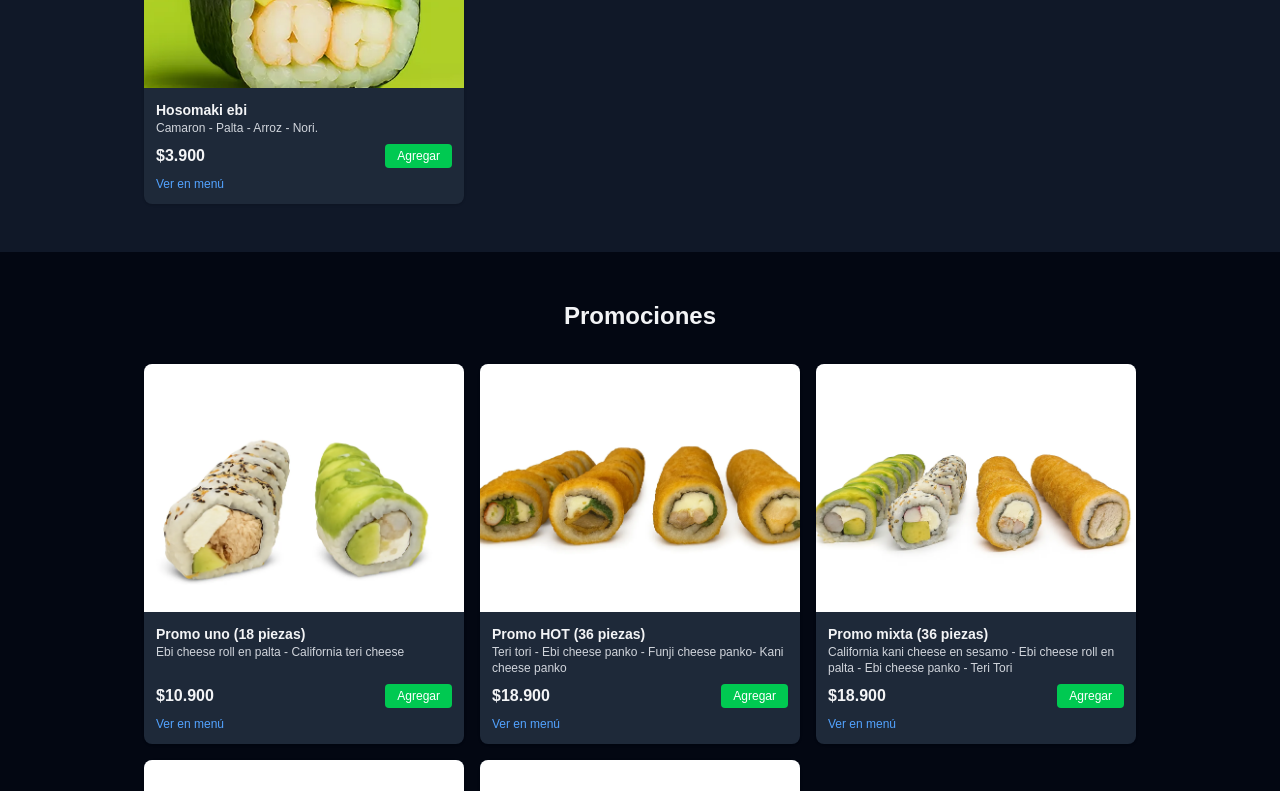
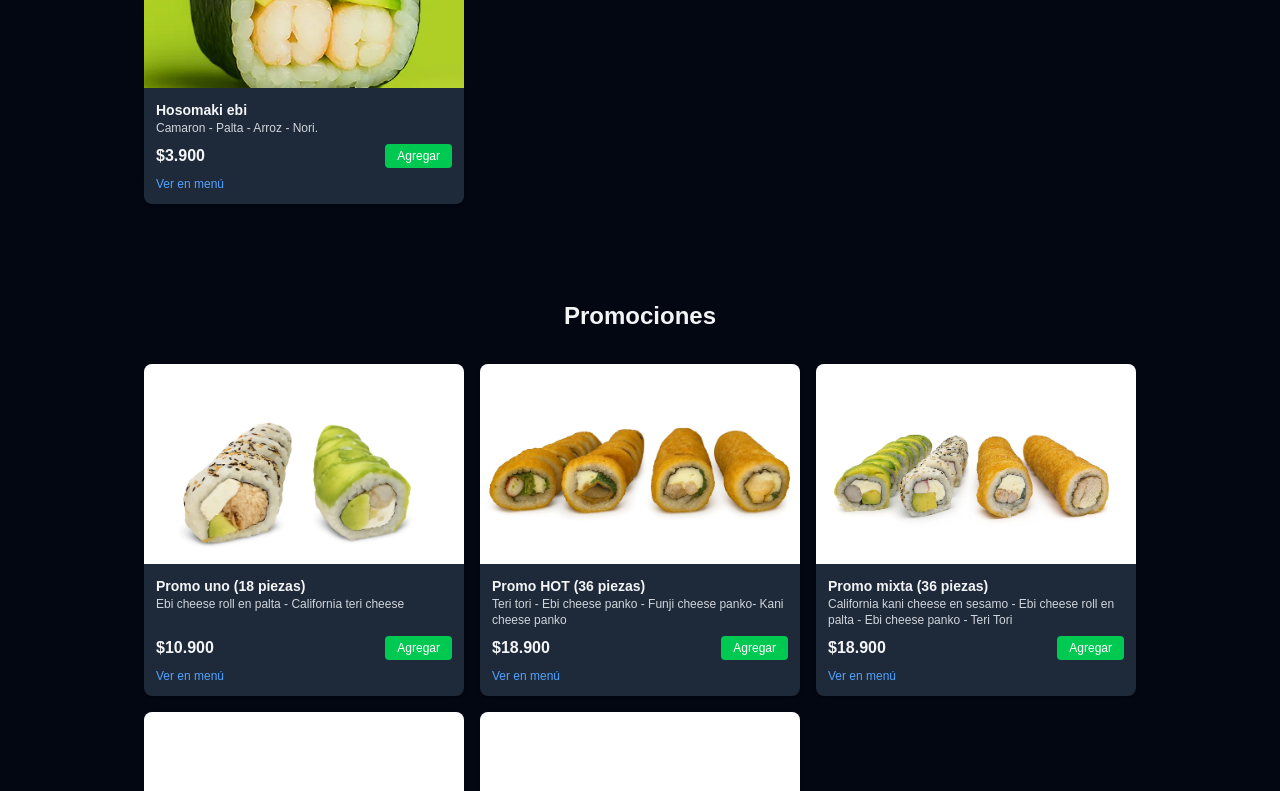
Before and after one commit to PulpFiction1234/Masushi, a Next.js app: page / in a window 1280 px wide. Shown: the part 1240-2031 px from the top of the page. Built offline with nearby package versions, Linux system fonts and the light colour scheme.

Commit message:
optimice index

```diff
--- /dev/null
+++ b/src/components/ProductSection.tsx
@@ -0,0 +1,81 @@
+import Image from "next/image";
+import { productos, type Producto } from "@/data/productos";
+import { formatCLP } from "@/utils/format";
+import { useCart } from "@/context/CartContext";
+import { animateToCart } from "@/utils/animateToCart";
+
+interface ProductSectionProps {
+  title: string;
+  productIds: number[];
+  linkBase: string;
+}
+
+export default function ProductSection({ title, productIds, linkBase }: ProductSectionProps) {
+  const { addToCart } = useCart();
+
+  const products: Producto[] = productIds
+    .map((id) => productos.find((p) => p.id === id))
+    .filter((p): p is Producto => Boolean(p));
+
+  return (
+    <section className="py-12 text-gray-100">
+      <div className="w-full max-w-none px-10">
+        <h2 className="text-2xl font-bold text-center mb-8">{title}</h2>
+
+        <div
+          className="grid gap-4 justify-center items-stretch [grid-template-columns:repeat(auto-fit,minmax(240px,300px))] sm:[grid-template-columns:repeat(auto-fit,minmax(260px,320px))]"
+        >
+          {products.map((p) => (
+            <div
+              key={p.id}
+              className="bg-gray-800 rounded-lg overflow-hidden shadow flex flex-col h-full"
+            >
+              <Image
+                src={p.imagen}
+                alt={p.nombre}
+                width={500}
+                height={200}
+                className="w-full h-50 object-cover"
+                quality={60}
+                placeholder={
+                  typeof p.imagen === "string"
+                    ? p.blurDataUrl
+                      ? "blur"
+                      : undefined
+                    : "blur"
+                }
+                blurDataURL={
+                  typeof p.imagen === "string" ? p.blurDataUrl : undefined
+                }
+              />
+              <div className="p-3 flex flex-col flex-1">
+                <h3 className="font-semibold text-sm">{p.nombre}</h3>
+                <p className="text-xs text-gray-300 line-clamp-2">{p.descripcion}</p>
+
+                <div className="mt-auto pt-2 flex items-center justify-between">
+                  <span className="font-bold">{formatCLP(p.valor)}</span>
+                  <button
+                    onClick={(e) => {
+                      addToCart(p);
+                      animateToCart(e.nativeEvent as unknown as MouseEvent);
+                    }}
+                    className="bg-green-500 hover:bg-green-600 text-white px-3 py-1 rounded text-xs"
+                  >
+                    Agregar
+                  </button>
+                </div>
+
+                <a
+                  href={`${linkBase}${p.id}`}
+                  className="text-blue-400 text-xs hover:underline mt-2 inline-block"
+                >
+                  Ver en menú
+                </a>
+              </div>
+            </div>
+          ))}
+        </div>
+      </div>
+    </section>
+  );
+}
--- a/src/pages/index.tsx
+++ b/src/pages/index.tsx
@@ -2,18 +2,13 @@
 
 import { useState } from "react";
 import Navbar from "@/components/Navbar";
-import Image from "next/image";
 import CarritoPanel from "@/components/CarritoPanel";
 import Footer from "@/components/Footer";
-import { productos, type Producto } from "@/data/productos";
-import { useCart } from "@/context/CartContext";
 import HeroCarousel from "@/components/HeroCarousel";
-import { formatCLP } from "@/utils/format";              // ← formateo de precios
-import { animateToCart } from "@/utils/animateToCart";   // ← animación
+import ProductSection from "@/components/ProductSection";
 
 export default function Home() {
   const [isCartOpen, setIsCartOpen] = useState(false);
-  const { addToCart } = useCart();
 
   return (
     <div className="bg-gray-950 text-white">
@@ -27,155 +22,18 @@ export default function Home() {
       <HeroCarousel intervalMs={9000} />
 
       {/* Top Rolls */}
-      <section className="py-12 bg-gray-900 text-gray-100">
-        <div className="w-full max-w-none px-10">
-          <h2 className="text-2xl font-bold text-center mb-8">Top Rolls</h2>
-
-          {(() => {
-            const TOP_IDS = [58, 59, 60, 61];
-
-            const topRolls: Producto[] = TOP_IDS
-              .map((id) => productos.find((p) => p.id === id))
-              .filter((p): p is Producto => Boolean(p));
-
-            return (
-              <div
-                className="
-                  grid gap-4 justify-center items-stretch
-                  [grid-template-columns:repeat(auto-fit,minmax(240px,300px))]
-                  sm:[grid-template-columns:repeat(auto-fit,minmax(260px,320px))]
-                "
-              >
-                {topRolls.map((p) => (
-                  <div
-                    key={p.id}
-                    className="bg-gray-800 rounded-lg overflow-hidden shadow flex flex-col h-full"
-                  >
-                    <Image
-                      src={p.imagen}
-                      alt={p.nombre}
-                      width={500}
-                      height={200}
-                      className="w-full h-50 object-cover"
-                       quality={60}
-                      placeholder={
-                        typeof p.imagen === "string"
-                          ? p.blurDataUrl
-                            ? "blur"
-                            : undefined
-                          : "blur"
-                      }
-                      blurDataURL={
-                        typeof p.imagen === "string" ? p.blurDataUrl : undefined
-                      }
-                    />
-                    <div className="p-3 flex flex-col flex-1">
-                      <h3 className="font-semibold text-sm">{p.nombre}</h3>
-                      <p className="text-xs text-gray-300 line-clamp-2">{p.descripcion}</p>
-
-                      <div className="mt-auto pt-2 flex items-center justify-between">
-                        <span className="font-bold">{formatCLP(p.valor)}</span>
-                        <button
-                          onClick={(e) => {
-                            addToCart(p);
-                            animateToCart(e.nativeEvent as unknown as MouseEvent);
-                          }}
-                          className="bg-green-500 hover:bg-green-600 text-white px-3 py-1 rounded text-xs"
-                        >
-                          Agregar
-                        </button>
-                      </div>
-
-                      <a
-                        href={`/menu?producto=${p.id}`}
-                        className="text-blue-400 text-xs hover:underline mt-2 inline-block"
-                      >
-                        Ver en menú
-                      </a>
-                    </div>
-                  </div>
-                ))}
-              </div>
-            );
-          })()}
-        </div>
-      </section>
+         <ProductSection
+        title="Top Rolls"
+        productIds={[58, 59, 60, 61]}
+        linkBase="/menu?producto="
+      />
 
       {/* Promociones */}
-      <section className="py-12 text-gray-100">
-        <div className="w-full max-w-none px-10">
-          <h2 className="text-2xl font-bold text-center mb-8">Promociones</h2>
-
-          {(() => {
-            const TOP_IDS = [200, 201, 202, 203, 204];
-
-            const topRolls: Producto[] = TOP_IDS
-              .map((id) => productos.find((p) => p.id === id))
-              .filter((p): p is Producto => Boolean(p));
-
-            return (
-              <div
-                className="
-                  grid gap-4 justify-center items-stretch
-                  [grid-template-columns:repeat(auto-fit,minmax(240px,300px))]
-                  md:[grid-template-columns:repeat(auto-fit,minmax(260px,320px))]
-                "
-              >
-                {topRolls.map((p) => (
-                  <div
-                    key={p.id}
-                    className="bg-gray-800 rounded-lg overflow-hidden shadow flex flex-col h-full"
-                  >
-                    <Image
-                      src={p.imagen}
-                      alt={p.nombre}
-                      width={500}
-                      height={300}
-                      className="w-full h-62 object-cover"
-                         quality={60}
-                      placeholder={
-                        typeof p.imagen === "string"
-                          ? p.blurDataUrl
-                            ? "blur"
-                            : undefined
-                          : "blur"
-                      }
-                      blurDataURL={
-                        typeof p.imagen === "string" ? p.blurDataUrl : undefined
-                      }
-                    />
-                    <div className="p-3 flex flex-col flex-1">
-                      <h3 className="font-semibold text-sm">{p.nombre}</h3>
-                      <p className="text-xs text-gray-300 line-clamp-2">{p.descripcion}</p>
-
-                      <div className="mt-auto pt-2 flex items-center justify-between">
-                        <span className="font-bold">{formatCLP(p.valor)}</span>
-                        <button
-                          onClick={(e) => {
-                            addToCart(p);
-                            animateToCart(e.nativeEvent as unknown as MouseEvent);
-                          }}
-                          className="bg-green-500 hover:bg-green-600 text-white px-3 py-1 rounded text-xs"
-                        >
-                          Agregar
-                        </button>
-                      </div>
-
-                      <a
-                        href={`/menu?producto=${p.id}`}
-                        className="text-blue-400 text-xs hover:underline mt-2 inline-block"
-                      >
-                        Ver en menú
-                      </a>
-                    </div>
-                  </div>
-                ))}
-              </div>
-            );
-          })()}
-        </div>
-      </section>
-
+       <ProductSection
+        title="Promociones"
+        productIds={[200, 201, 202, 203, 204]}
+        linkBase="/menu?producto="
+      />
       {/* Footer */}
       <Footer />
     </div>
```
